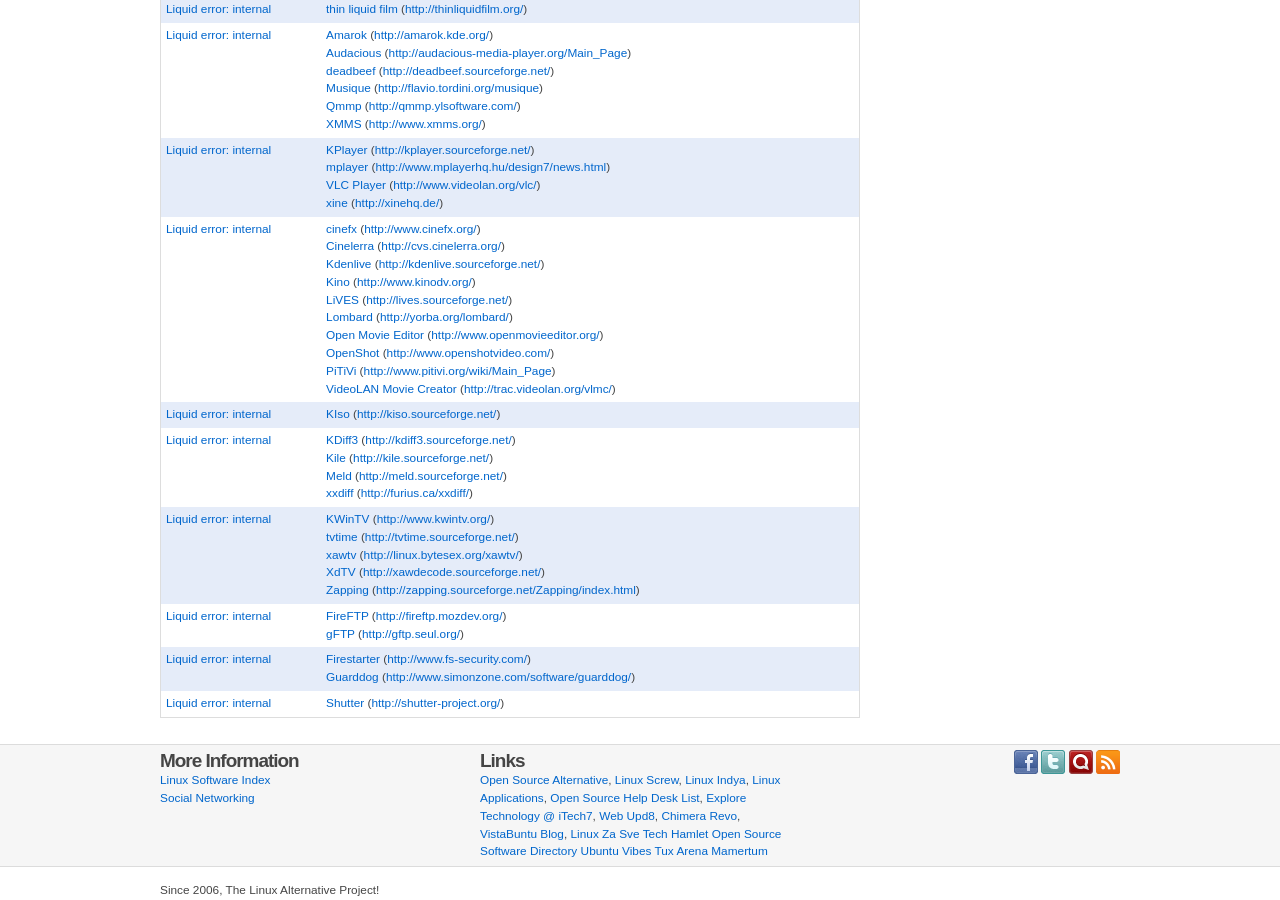
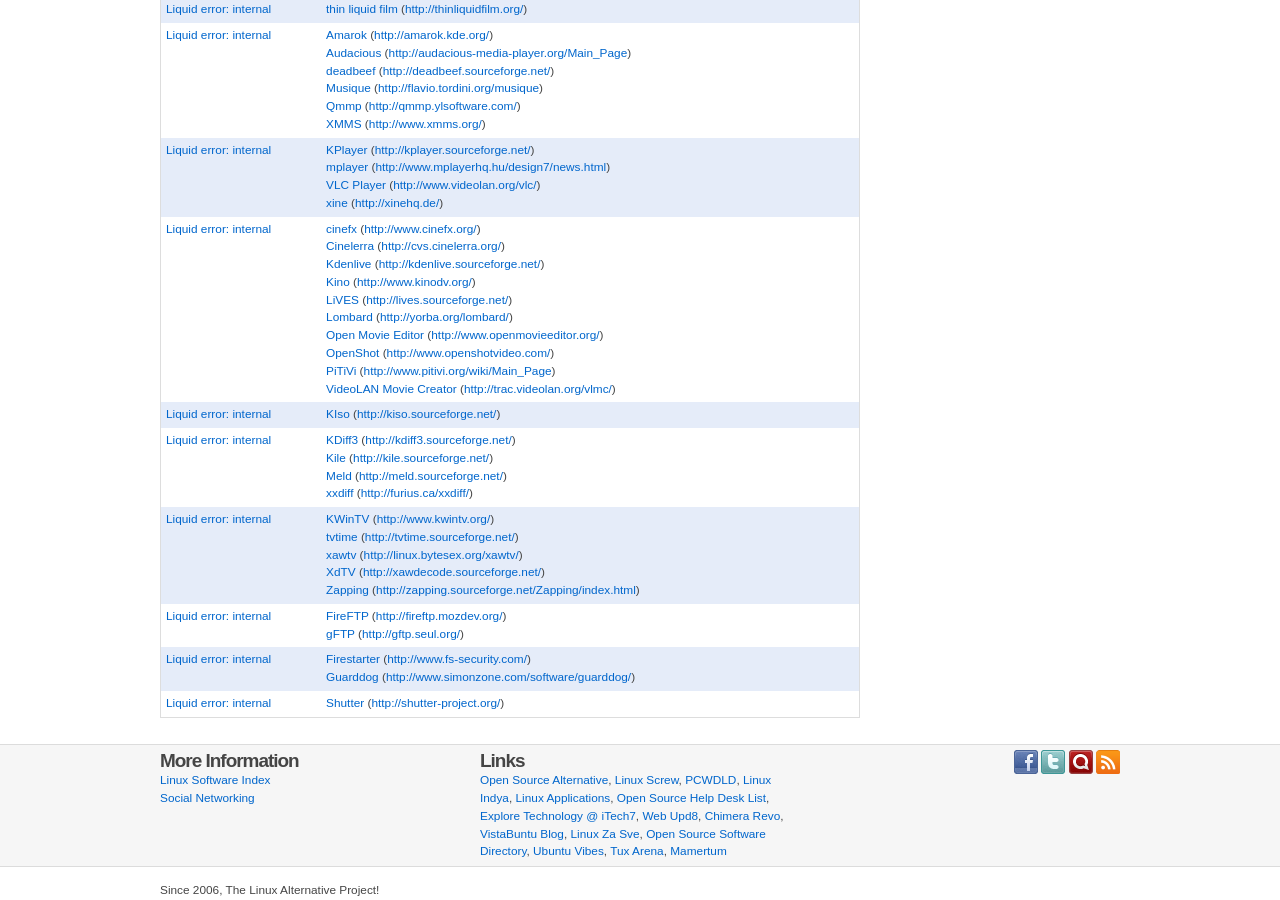
Before and after one commit to linuxalt/linuxalt-com, a Jekyll site: the page built from index.html, in a window 1280 px wide and 900 px high, scrolled down 4770 px. Built offline with Jekyll 4.4.1, drawn with Linux system fonts in a browser that asks for light colours; Markdown is read by kramdown in place of the engine named in the settings; comment, search, counter and statistics services are not loaded.

Commit message:
added additional reference and removed a Dead link
removed a Dead link going to techhamlet and added reference

```diff
--- a/_includes/links.html
+++ b/_includes/links.html
@@ -1,5 +1,6 @@
   <a href="http://www.osalt.com" target="_new">Open Source Alternative</a>,
   <a href="http://www.linuxscrew.com" target="_new">Linux Screw</a>,
+  <a href="http://www.pcwdld.com" target="_new">PCWDLD</a>,
   <a href="http://www.linuxindya.com" target="_new">Linux Indya</a>,
   <a href="http://lin-app.com" title="LinApp - Linux commercial applications and games" target="_blank">Linux Applications</a>,
   <a href="http://www.opensourcehelpdesklist.com/" target="_new">Open Source Help Desk List</a>,
@@ -7,9 +8,8 @@
   <a href="http://www.webupd8.org/" target="_new">Web Upd8</a>,
   <a href="http://www.chimerarevo.com/" target="_new">Chimera Revo</a>,
   <a href="http://vistabuntu.wordpress.com/" target="_new">VistaBuntu Blog</a>,
-  <a href="http://www.linuxzasve.com/" target="_new">Linux Za Sve</a>
-  <a href="http://techhamlet.com/" target="_new">Tech Hamlet</a>
-  <a href="http://opensourcesoftwaredirectory.com/" target="_new">Open Source Software Directory</a>
-  <a href="http://www.ubuntuvibes.com/" target="_new">Ubuntu Vibes</a>
-  <a href="http://www.tuxarena.com/" target="_new">Tux Arena</a>
+  <a href="http://www.linuxzasve.com/" target="_new">Linux Za Sve</a>,
+  <a href="http://opensourcesoftwaredirectory.com/" target="_new">Open Source Software Directory</a>,
+  <a href="http://www.ubuntuvibes.com/" target="_new">Ubuntu Vibes</a>,
+  <a href="http://www.tuxarena.com/" target="_new">Tux Arena</a>,
   <a href="http://www.mamertum.it" target="_new">Mamertum</a>
```
